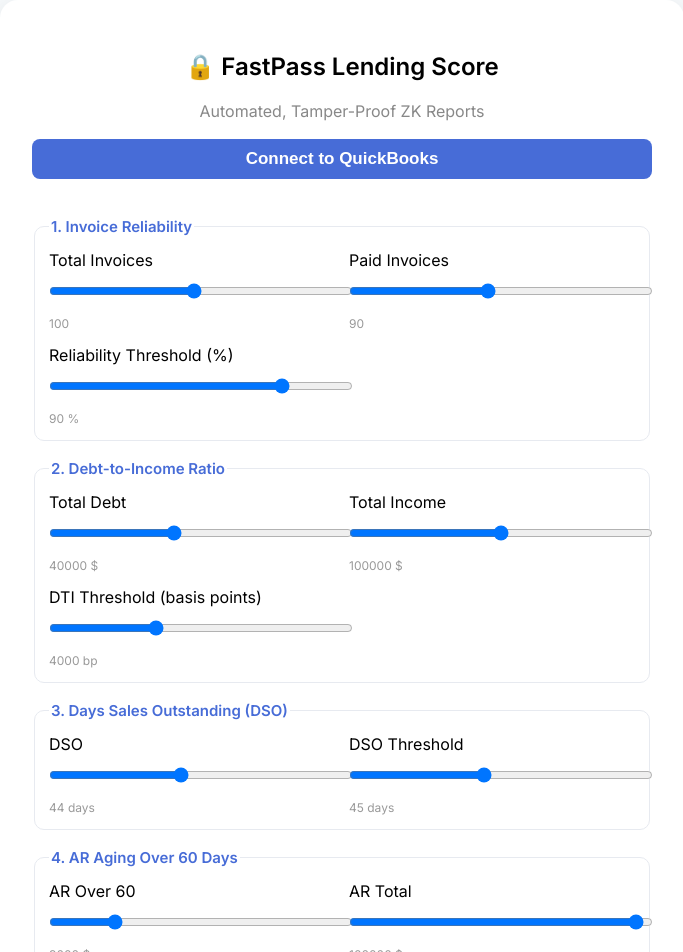
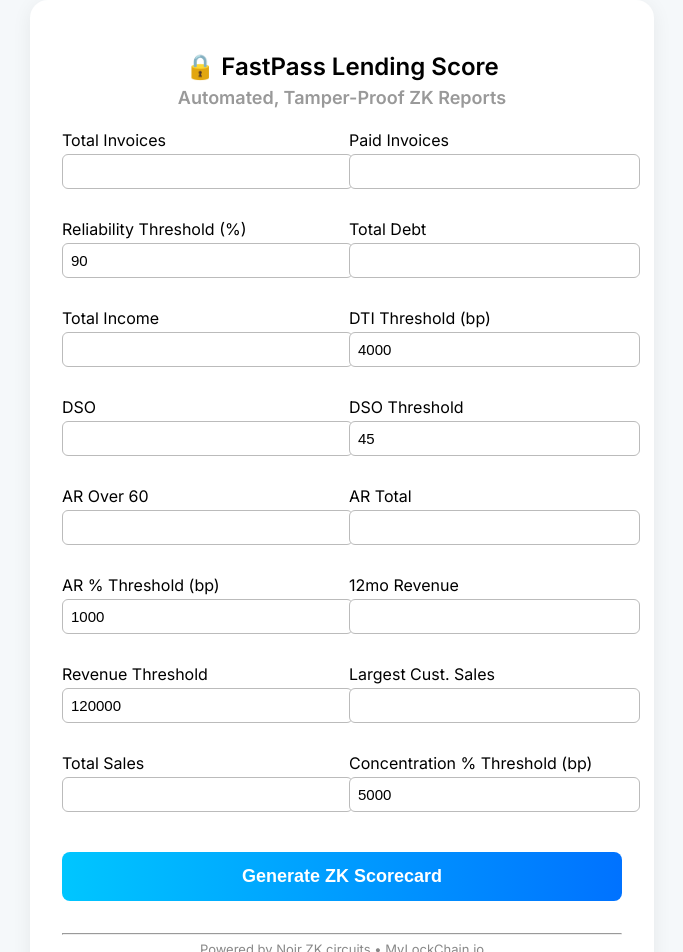
Before and after one commit to Lpierzina/zkInvoiceFactoring, a React (Create React App) app in the folder frontend2/: page / in a window 1280 px wide. Shown: the part 40-992 px from the top of the page, without its empty margins (298-981 px from the left). Built offline with nearby package versions, Linux system fonts and the light colour scheme.

Commit message:
100 percent zk proofs

```diff
--- a/frontend2/src/App.js
+++ b/frontend2/src/App.js
@@ -1,42 +1,42 @@
-import React, { useState } from "react";
+import React, { useState, useEffect } from "react";
+
 const API_URL = "https://zkinvoice-backend-f15c33da94bc.herokuapp.com/api/prove-reliability";
+// Add your QB endpoints as needed
 
 export default function App() {
-  // Change this to real QB connection logic as needed
-  const [qbConnected, setQBConnected] = useState(false);
-
-  // All form state
+  // Expanded state for ALL 6 ZK checks
   const [inputs, setInputs] = useState({
-    total_invoices: 100,
-    paid_invoices: 90,
+    total_invoices: "",
+    paid_invoices: "",
     threshold_percent: 90,
-    total_debt: 40000,
-    total_income: 100000,
-    dti_threshold_bp: 4000,
-    dso: 44,
+    total_debt: "",
+    total_income: "",
+    dti_threshold_bp: 4000,             // 40.00%
+    dso: "",
     dso_threshold: 45,
-    ar_over60: 9000,
-    ar_total: 100000,
-    ar_pct_threshold_bp: 1000,
-    revenue12mo: 121000,
-    revenue_threshold: 120000,
-    largest_cust_sales: 49999,
-    total_sales: 100000,
-    concentration_threshold_bp: 5000
+    ar_over60: "",
+    ar_total: "",
+    ar_pct_threshold_bp: 1000,          // 10.00%
+    revenue12mo: "",
+    revenue_threshold: 120000,          // $120,000 (12mo)
+    largest_cust_sales: "",
+    total_sales: "",
+    concentration_threshold_bp: 5000    // 50.00%
   });
 
   const [loading, setLoading] = useState(false);
   const [proof, setProof] = useState(null);
   const [error, setError] = useState(null);
 
-  // Handle slider/input changes
+  // === Update input fields ===
   function handleChange(e) {
     setInputs((prev) => ({
       ...prev,
-      [e.target.name]: Number(e.target.value)
+      [e.target.name]: e.target.value
     }));
   }
 
+  // === ZK Prove button handler ===
   async function handleSubmit(e) {
     e.preventDefault();
     setLoading(true);
@@ -47,7 +47,25 @@
       const res = await fetch(API_URL, {
         method: "POST",
         headers: { "Content-Type": "application/json" },
-        body: JSON.stringify(inputs)
+        body: JSON.stringify({
+          ...inputs,
+          total_invoices: Number(inputs.total_invoices),
+          paid_invoices: Number(inputs.paid_invoices),
+          threshold_percent: Number(inputs.threshold_percent),
+          total_debt: Number(inputs.total_debt),
+          total_income: Number(inputs.total_income),
+          dti_threshold_bp: Number(inputs.dti_threshold_bp),
+          dso: Number(inputs.dso),
+          dso_threshold: Number(inputs.dso_threshold),
+          ar_over60: Number(inputs.ar_over60),
+          ar_total: Number(inputs.ar_total),
+          ar_pct_threshold_bp: Number(inputs.ar_pct_threshold_bp),
+          revenue12mo: Number(inputs.revenue12mo),
+          revenue_threshold: Number(inputs.revenue_threshold),
+          largest_cust_sales: Number(inputs.largest_cust_sales),
+          total_sales: Number(inputs.total_sales),
+          concentration_threshold_bp: Number(inputs.concentration_threshold_bp)
+        })
       });
       const data = await res.json();
       if (data.error) throw new Error(data.error);
@@ -59,73 +77,73 @@
     }
   }
 
-  // Example QuickBooks connect simulation
-  function handleQBConnect() {
-    // TODO: Replace with real QB connect flow
-    setQBConnected(true);
-  }
-
-  // Example: simulate disconnect
-  function handleQBDisconnect() {
-    setQBConnected(false);
-  }
-
+  // === The UI ===
   return (
     <div style={{ fontFamily: "Inter, sans-serif", background: "#f5f8fa", minHeight: "100vh" }}>
       <div style={{
-        maxWidth: 620, margin: "40px auto", background: "#fff", padding: 32,
+        maxWidth: 560, margin: "40px auto", background: "#fff", padding: 32,
         borderRadius: 18, boxShadow: "0 4px 20px #0001"
       }}>
-        <h2 style={{ textAlign: "center" }}>🔒 FastPass Lending Score</h2>
-        <div style={{textAlign: "center", color:"#888", fontSize: 16, marginBottom: 18}}>
-          Automated, Tamper-Proof ZK Reports
-        </div>
-        {!qbConnected ? (
-          <button onClick={handleQBConnect} style={connectBtnStyle}>
-            Connect to QuickBooks
-          </button>
-        ) : (
-          <button onClick={handleQBDisconnect} style={disconnectBtnStyle}>
-            Disconnect QuickBooks
-          </button>
-        )}
+        <h2 style={{ textAlign: "center" }}>🔒 FastPass Lending Score <br /><span style={{fontSize:18, color:"#999"}}>Automated, Tamper-Proof ZK Reports</span></h2>
 
-        <form onSubmit={handleSubmit} style={{marginTop: 24}}>
-          <Section title="1. Invoice Reliability">
-            <SliderOrInput {...sliderConfig.total_invoices} qbConnected={qbConnected} value={inputs.total_invoices} onChange={handleChange}/>
-            <SliderOrInput {...sliderConfig.paid_invoices} qbConnected={qbConnected} value={inputs.paid_invoices} onChange={handleChange}/>
-            <SliderOrInput {...sliderConfig.threshold_percent} qbConnected={qbConnected} value={inputs.threshold_percent} onChange={handleChange}/>
-          </Section>
-          <Section title="2. Debt-to-Income Ratio">
-            <SliderOrInput {...sliderConfig.total_debt} qbConnected={qbConnected} value={inputs.total_debt} onChange={handleChange}/>
-            <SliderOrInput {...sliderConfig.total_income} qbConnected={qbConnected} value={inputs.total_income} onChange={handleChange}/>
-            <SliderOrInput {...sliderConfig.dti_threshold_bp} qbConnected={qbConnected} value={inputs.dti_threshold_bp} onChange={handleChange}/>
-          </Section>
-          <Section title="3. Days Sales Outstanding (DSO)">
-            <SliderOrInput {...sliderConfig.dso} qbConnected={qbConnected} value={inputs.dso} onChange={handleChange}/>
-            <SliderOrInput {...sliderConfig.dso_threshold} qbConnected={qbConnected} value={inputs.dso_threshold} onChange={handleChange}/>
-          </Section>
-          <Section title="4. AR Aging Over 60 Days">
-            <SliderOrInput {...sliderConfig.ar_over60} qbConnected={qbConnected} value={inputs.ar_over60} onChange={handleChange}/>
-            <SliderOrInput {...sliderConfig.ar_total} qbConnected={qbConnected} value={inputs.ar_total} onChange={handleChange}/>
-            <SliderOrInput {...sliderConfig.ar_pct_threshold_bp} qbConnected={qbConnected} value={inputs.ar_pct_threshold_bp} onChange={handleChange}/>
-          </Section>
-          <Section title="5. Revenue (12 months)">
-            <SliderOrInput {...sliderConfig.revenue12mo} qbConnected={qbConnected} value={inputs.revenue12mo} onChange={handleChange}/>
-            <SliderOrInput {...sliderConfig.revenue_threshold} qbConnected={qbConnected} value={inputs.revenue_threshold} onChange={handleChange}/>
-          </Section>
-          <Section title="6. Customer Concentration">
-            <SliderOrInput {...sliderConfig.largest_cust_sales} qbConnected={qbConnected} value={inputs.largest_cust_sales} onChange={handleChange}/>
-            <SliderOrInput {...sliderConfig.total_sales} qbConnected={qbConnected} value={inputs.total_sales} onChange={handleChange}/>
-            <SliderOrInput {...sliderConfig.concentration_threshold_bp} qbConnected={qbConnected} value={inputs.concentration_threshold_bp} onChange={handleChange}/>
-          </Section>
-
+        <form onSubmit={handleSubmit}>
+          <div style={{display:"grid",gridTemplateColumns:"1fr 1fr",gap:14}}>
+            {/* These can be made smarter with labels, QuickBooks integration, etc. */}
+            <label>Total Invoices<br/>
+              <input name="total_invoices" value={inputs.total_invoices} onChange={handleChange} type="number" min={1} required style={inputStyle} />
+            </label>
+            <label>Paid Invoices<br/>
+              <input name="paid_invoices" value={inputs.paid_invoices} onChange={handleChange} type="number" min={0} required style={inputStyle} />
+            </label>
+            <label>Reliability Threshold (%)<br/>
+              <input name="threshold_percent" value={inputs.threshold_percent} onChange={handleChange} type="number" min={50} max={100} required style={inputStyle} />
+            </label>
+            <label>Total Debt<br/>
+              <input name="total_debt" value={inputs.total_debt} onChange={handleChange} type="number" min={0} required style={inputStyle} />
+            </label>
+            <label>Total Income<br/>
+              <input name="total_income" value={inputs.total_income} onChange={handleChange} type="number" min={0} required style={inputStyle} />
+            </label>
+            <label>DTI Threshold (bp)<br/>
+              <input name="dti_threshold_bp" value={inputs.dti_threshold_bp} onChange={handleChange} type="number" min={0} max={10000} required style={inputStyle} />
+            </label>
+            <label>DSO<br/>
+              <input name="dso" value={inputs.dso} onChange={handleChange} type="number" min={0} required style={inputStyle} />
+            </label>
+            <label>DSO Threshold<br/>
+              <input name="dso_threshold" value={inputs.dso_threshold} onChange={handleChange} type="number" min={0} required style={inputStyle} />
+            </label>
+            <label>AR Over 60<br/>
+              <input name="ar_over60" value={inputs.ar_over60} onChange={handleChange} type="number" min={0} required style={inputStyle} />
+            </label>
+            <label>AR Total<br/>
+              <input name="ar_total" value={inputs.ar_total} onChange={handleChange} type="number" min={0} required style={inputStyle} />
+            </label>
+            <label>AR % Threshold (bp)<br/>
+              <input name="ar_pct_threshold_bp" value={inputs.ar_pct_threshold_bp} onChange={handleChange} type="number" min={0} max={10000} required style={inputStyle} />
+            </label>
+            <label>12mo Revenue<br/>
+              <input name="revenue12mo" value={inputs.revenue12mo} onChange={handleChange} type="number" min={0} required style={inputStyle} />
+            </label>
+            <label>Revenue Threshold<br/>
+              <input name="revenue_threshold" value={inputs.revenue_threshold} onChange={handleChange} type="number" min={0} required style={inputStyle} />
+            </label>
+            <label>Largest Cust. Sales<br/>
+              <input name="largest_cust_sales" value={inputs.largest_cust_sales} onChange={handleChange} type="number" min={0} required style={inputStyle} />
+            </label>
+            <label>Total Sales<br/>
+              <input name="total_sales" value={inputs.total_sales} onChange={handleChange} type="number" min={0} required style={inputStyle} />
+            </label>
+            <label>Concentration % Threshold (bp)<br/>
+              <input name="concentration_threshold_bp" value={inputs.concentration_threshold_bp} onChange={handleChange} type="number" min={0} max={10000} required style={inputStyle} />
+            </label>
+          </div>
           <button disabled={loading} style={btnStyle}>
             {loading ? "Proving..." : "Generate ZK Scorecard"}
           </button>
         </form>
 
-        {/* Scorecard */}
+        {/* Proof Scorecard Result */}
         {proof && (
           <div style={{ marginTop: 32, background: "#f5fff0", borderRadius: 14, padding: 20 }}>
             <h3 style={{ marginTop: 0 }}>📋 ZK Lender Scorecard</h3>
@@ -154,6 +172,7 @@
             </details>
           </div>
         )}
+
         {error && <div style={{ color: "#d31717", marginTop: 18 }}>{error}</div>}
         <div style={{ marginTop: 32, fontSize: 13, color: "#888" }}>
           <hr />
@@ -166,76 +185,9 @@
   );
 }
 
-// --- Helpers ---
-
-function Section({ title, children }) {
-  return (
-    <fieldset style={{ marginBottom: 18, padding: 14, borderRadius: 10, border: "1px solid #e7eaf0" }}>
-      <legend style={{fontWeight:700, fontSize:15, color:"#476cd7"}}>{title}</legend>
-      <div style={{display:"grid", gridTemplateColumns:"1fr 1fr", gap:14}}>
-        {children}
-      </div>
-    </fieldset>
-  );
-}
-
-function SliderOrInput({ label, min, max, step, unit, qbConnected, value, onChange, name }) {
-  // Find field name by reverse-mapping label to sliderConfig key
-  if (!name) {
-    name = Object.entries(sliderConfig).find(([k, v]) => v.label === label)?.[0];
-  }
-  return (
-    <label>
-      {label}<br/>
-      {qbConnected
-        ? <input
-            style={inputStyle}
-            name={name}
-            type="number"
-            value={value}
-            readOnly
-          />
-        : <input
-            style={inputStyle}
-            name={name}
-            type="range"
-            min={min}
-            max={max}
-            value={value}
-            onChange={onChange}
-            step={step || 1}
-          />
-      }
-      {!qbConnected &&
-        <div style={{fontSize:12, color:"#999"}}>{value} {unit}</div>
-      }
-    </label>
-  );
-}
-
-// --- Field Config ---
-
-const sliderConfig = {
-  total_invoices:           { label: "Total Invoices", min: 10, max: 200, step: 1, unit: "", name:"total_invoices" },
-  paid_invoices:            { label: "Paid Invoices", min: 0, max: 200, step: 1, unit: "", name:"paid_invoices" },
-  threshold_percent:        { label: "Reliability Threshold (%)", min: 50, max: 100, step: 1, unit: "%", name:"threshold_percent" },
-  total_debt:               { label: "Total Debt", min: 0, max: 100000, step: 1000, unit: "$", name:"total_debt" },
-  total_income:             { label: "Total Income", min: 0, max: 200000, step: 1000, unit: "$", name:"total_income" },
-  dti_threshold_bp:         { label: "DTI Threshold (basis points)", min: 1000, max: 10000, step: 100, unit: "bp", name:"dti_threshold_bp" },
-  dso:                      { label: "DSO", min: 10, max: 90, step: 1, unit: "days", name:"dso" },
-  dso_threshold:            { label: "DSO Threshold", min: 10, max: 90, step: 1, unit: "days", name:"dso_threshold" },
-  ar_over60:                { label: "AR Over 60", min: 0, max: 50000, step: 500, unit: "$", name:"ar_over60" },
-  ar_total:                 { label: "AR Total", min: 0, max: 100000, step: 1000, unit: "$", name:"ar_total" },
-  ar_pct_threshold_bp:      { label: "AR % Threshold (basis points)", min: 500, max: 5000, step: 100, unit: "bp", name:"ar_pct_threshold_bp" },
-  revenue12mo:              { label: "12mo Revenue", min: 0, max: 300000, step: 1000, unit: "$", name:"revenue12mo" },
-  revenue_threshold:        { label: "Revenue Threshold", min: 10000, max: 200000, step: 1000, unit: "$", name:"revenue_threshold" },
-  largest_cust_sales:       { label: "Largest Customer Sales", min: 0, max: 150000, step: 1000, unit: "$", name:"largest_cust_sales" },
-  total_sales:              { label: "Total Sales", min: 0, max: 300000, step: 1000, unit: "$", name:"total_sales" },
-  concentration_threshold_bp: { label: "Concentration % Threshold (bp)", min: 1000, max: 10000, step: 100, unit: "bp", name:"concentration_threshold_bp" }
-};
-
+// === Styles ===
 const inputStyle = {
-  width: "100%", margin: "4px 0 8px 0", padding: 8,
+  width: "100%", margin: "4px 0 16px 0", padding: 8,
   border: "1px solid #bbb", borderRadius: 6, fontSize: 15
 };
 
@@ -245,13 +197,3 @@
   background: "linear-gradient(90deg,#00c6ff,#0072ff)", color: "#fff",
   border: "none", borderRadius: 8, cursor: "pointer", fontWeight: 700
 };
-
-const connectBtnStyle = {
-  width: "100%", padding: "10px 0", marginBottom: "14px", fontSize: 17,
-  background: "#476cd7", color: "#fff", border: "none", borderRadius: 8, fontWeight: 700, cursor: "pointer"
-};
-
-const disconnectBtnStyle = {
-  ...connectBtnStyle,
-  background: "#e74c3c"
-};
```
